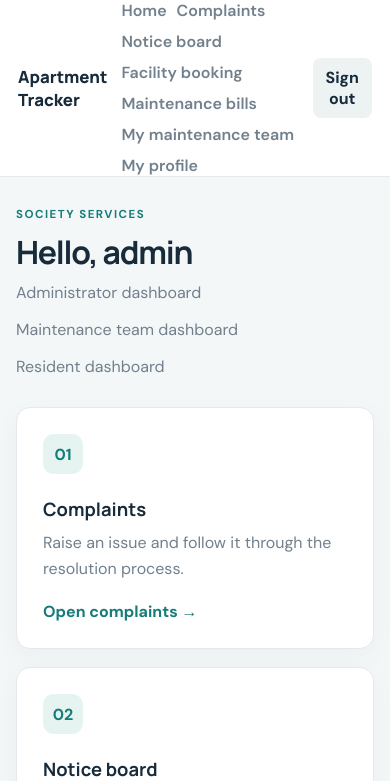
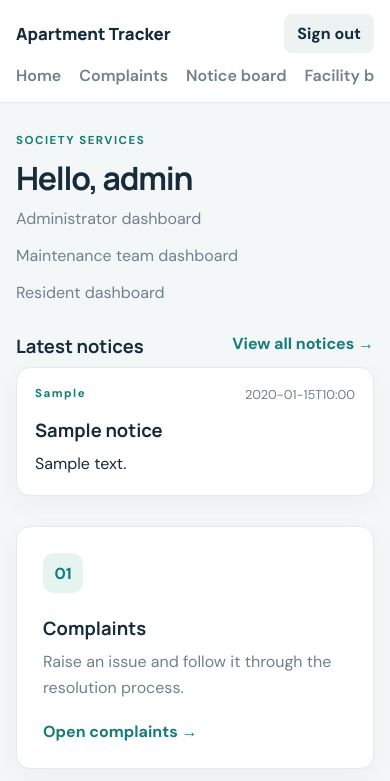
Before and after one commit to urgirlgeet/ApartmentTracker, a Spring Boot app: page /dashboard in a window 390 px wide. Shown: the top 781 px of the page. Run offline with Spring Boot 4, Linux system fonts and the light colour scheme; a user stored in the database is signed in; tables that the repository leaves empty hold one stand-in row (values such as "Sample post"); some of the project's set-up classes (security, data sources, template engines, error pages and the like) are left out, and stand-ins take their place; some libraries are stand-ins or nearby versions.

Commit message:
mobile ui fix

```diff
--- a/src/main/java/com/apartment/tracker/PageController.java
+++ b/src/main/java/com/apartment/tracker/PageController.java
@@ -1,5 +1,6 @@
 package com.apartment.tracker;
 
+import com.apartment.tracker.notice.NoticeService;
 import com.apartment.tracker.profile.ResidentProfile;
 import com.apartment.tracker.profile.ResidentProfileService;
 import org.springframework.security.core.Authentication;
@@ -10,9 +11,11 @@ import org.springframework.web.bind.annotation.GetMapping;
 @Controller
 public class PageController {
     private final ResidentProfileService profileService;
+    private final NoticeService noticeService;
 
-    public PageController(ResidentProfileService profileService) {
+    public PageController(ResidentProfileService profileService, NoticeService noticeService) {
         this.profileService = profileService;
+        this.noticeService = noticeService;
     }
 
     @GetMapping("/")
@@ -40,6 +43,7 @@ public class PageController {
         ResidentProfile profile = profileService.getOrCreate(authentication.getName());
         model.addAttribute("displayName", profile.getFullName());
         model.addAttribute("apartmentNumber", profile.getApartmentNumber());
+        model.addAttribute("latestNotices", noticeService.getLatest());
         return "dashboard";
     }
 }
--- a/src/main/java/com/apartment/tracker/notice/NoticeRepository.java
+++ b/src/main/java/com/apartment/tracker/notice/NoticeRepository.java
@@ -5,4 +5,5 @@ import org.springframework.data.jpa.repository.JpaRepository;
 
 public interface NoticeRepository extends JpaRepository<Notice, Long> {
     List<Notice> findAllByOrderByPublishedAtDesc();
+    List<Notice> findTop3ByOrderByPublishedAtDesc();
 }
--- a/src/main/java/com/apartment/tracker/notice/NoticeService.java
+++ b/src/main/java/com/apartment/tracker/notice/NoticeService.java
@@ -16,6 +16,10 @@ public class NoticeService {
         return repository.findAllByOrderByPublishedAtDesc();
     }
 
+    public List<Notice> getLatest() {
+        return repository.findTop3ByOrderByPublishedAtDesc();
+    }
+
     public void publish(String title, String description, String publishedBy) {
         Notice notice = new Notice();
         notice.setTitle(title.trim());
--- a/src/main/resources/static/css/style.css
+++ b/src/main/resources/static/css/style.css
@@ -113,6 +113,14 @@ td { font-size: 0.9rem; }
 .notice-meta .eyebrow { margin: 0; }
 .notice-meta time { color: var(--muted); font-size: 0.8rem; }
 .notice-description { margin: 0 0 18px; line-height: 1.65; white-space: pre-wrap; }
+.dashboard-notices { margin-bottom: 30px; }
+.dashboard-notice-description {
+  display: -webkit-box;
+  overflow: hidden;
+  -webkit-box-orient: vertical;
+  -webkit-line-clamp: 3;
+  margin-bottom: 0;
+}
 .resident-feedback { display: block; margin-top: 8px; color: var(--red); }
 .complaint-history { font-size: 0.82rem; }
 .complaint-history summary { color: var(--teal); cursor: pointer; font-weight: 700; }
@@ -187,13 +195,32 @@ td { font-size: 0.9rem; }
 .billing-filter select { width: auto; min-width: 180px; }
 
 @media (max-width: 680px) {
-  .topbar { gap: 14px; padding: 0 18px; }
-  .topbar-links { gap: 10px; }
+  .topbar { flex-wrap: wrap; gap: 12px; padding: 14px 16px 10px; }
+  .topbar-links {
+    order: 3;
+    flex: 1 1 100%;
+    flex-wrap: nowrap;
+    gap: 18px;
+    overflow-x: auto;
+    padding-bottom: 6px;
+    white-space: nowrap;
+  }
+  .topbar-links a { flex: 0 0 auto; }
+  .topbar form { margin-left: auto; }
   .container { width: calc(100% - 32px); margin-top: 30px; }
   .card-grid, .form-grid { grid-template-columns: 1fr; }
   .form-grid .wide { grid-column: auto; }
-  .panel { padding: 18px; }
-  .page-heading { align-items: flex-start; }
+  .panel, .notice-card { padding: 18px; }
+  .page-heading, .section-heading, .notice-meta { align-items: flex-start; }
+  .section-heading { flex-wrap: wrap; }
+  .notice-meta { flex-wrap: wrap; }
+  .notice-meta time { overflow-wrap: anywhere; }
+  .table-wrap { max-width: 100%; }
+  th, td { padding: 11px 9px; }
+  input, select, textarea { font-size: 16px; }
+  .inline-form select { min-width: 0; max-width: 100%; }
+  .login-page { padding: 16px; }
+  .login-card { padding: 26px 20px; }
   .profile-details { grid-template-columns: 1fr; }
   .summary-grid { grid-template-columns: 1fr; }
   .charge-row, .payment-fields { grid-template-columns: 1fr; }
--- a/src/main/resources/templates/dashboard.html
+++ b/src/main/resources/templates/dashboard.html
@@ -17,6 +17,26 @@
       <p class="muted" th:if="${isAdmin}">Administrator dashboard</p>
       <p class="muted" th:if="${isMaintenanceHead}">Maintenance team dashboard</p>
       <p class="muted" th:if="${isResident}">Resident dashboard</p>
+    </section>
+    <section class="dashboard-notices" aria-labelledby="latest-notices-heading">
+      <div class="section-heading">
+        <h2 id="latest-notices-heading">Latest notices</h2>
+        <a class="text-link" th:href="@{/notices}">View all notices &rarr;</a>
+      </div>
+      <div class="notice-list">
+        <article class="notice-card dashboard-notice" th:each="notice : ${latestNotices}">
+          <div class="notice-meta">
+            <span class="eyebrow" th:text="${notice.publishedBy}">Administrator</span>
+            <time th:text="${notice.publishedAt}">Date</time>
+          </div>
+          <h2 th:text="${notice.title}">Notice title</h2>
+          <p class="notice-description dashboard-notice-description"
+             th:text="${notice.description}">Notice details</p>
+        </article>
+        <div class="panel empty-state" th:if="${#lists.isEmpty(latestNotices)}">
+          There are no notices yet.
+        </div>
+      </div>
     </section>
     <section class="card-grid">
       <a class="feature-card" th:href="@{/complaints}">
```
